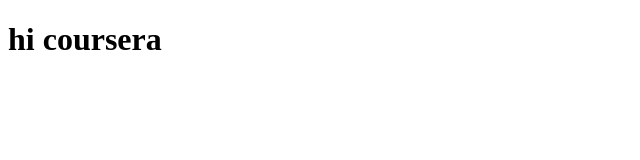
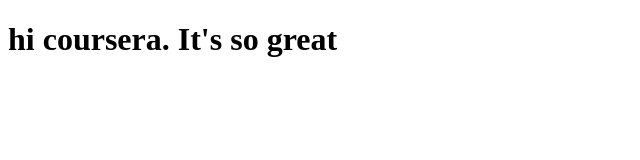
Before and after one commit to kaju-1234/coursera-test, a plain HTML site: page site/index.html in a window 1280 px wide. Shown: the whole page, without its empty margins (0-640 px from the left). Drawn offline with Linux system fonts and the light colour scheme.

Commit message:
changes.

```diff
--- a/site/index.html
+++ b/site/index.html
@@ -4,6 +4,6 @@
     <title> Hello</title>
   </head>
   <body>
-    <h1> hi coursera</h1>
+    <h1> hi coursera. It's so great</h1>
   </body>
 </html>
```
